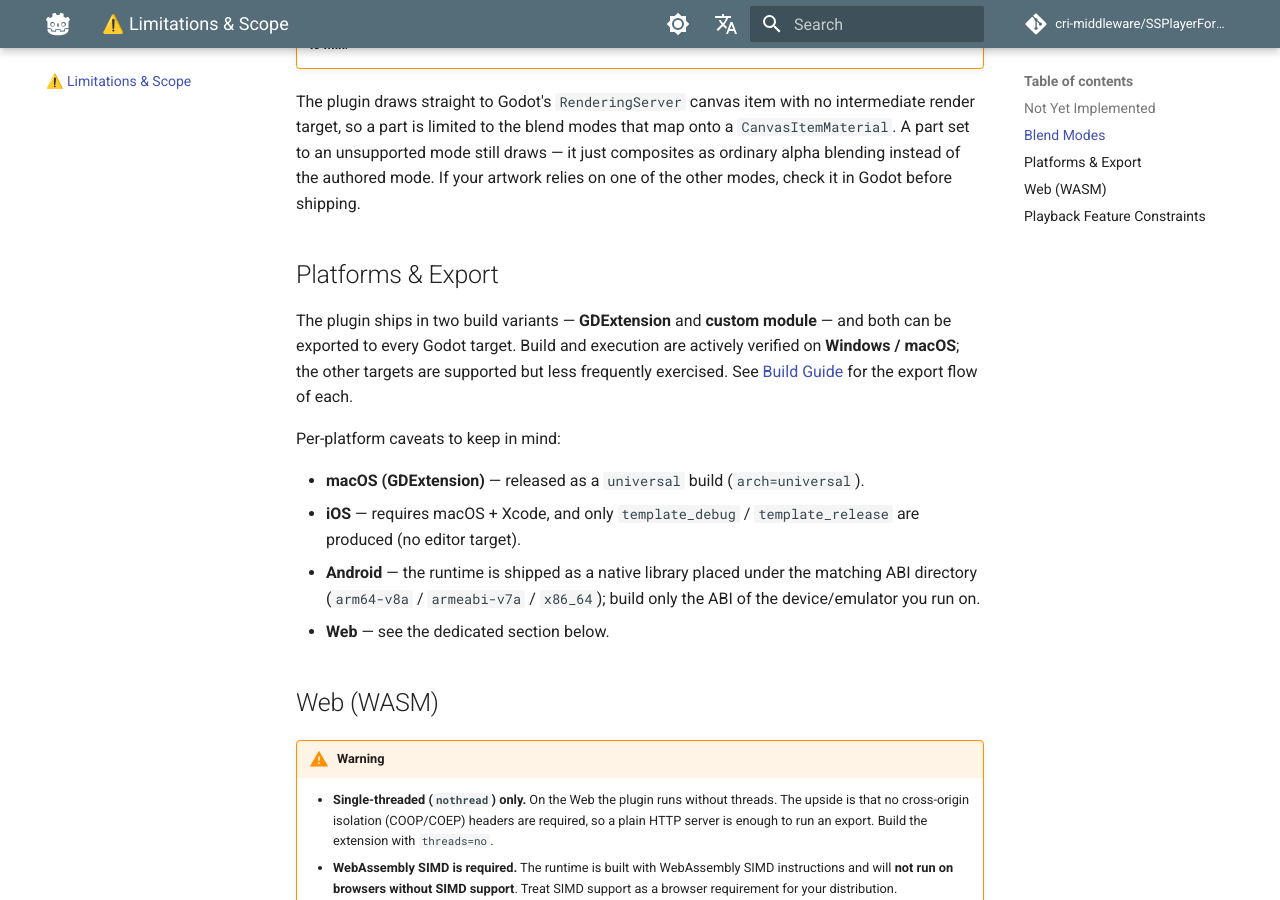
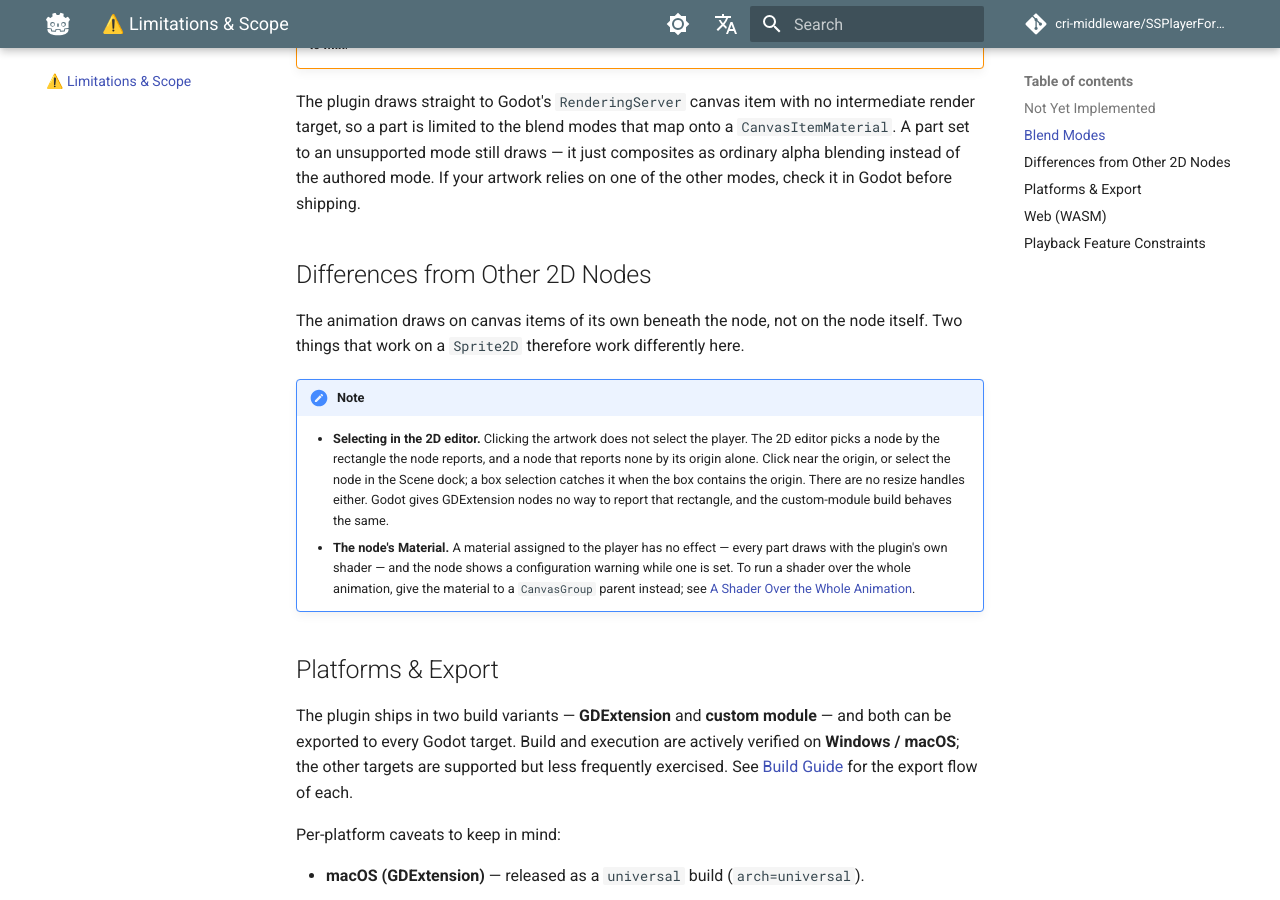
Before and after one commit to SpriteStudio/SSPlayerForGodot, an MkDocs documentation site: the page built from docs/en/limitations.md, in a window 1280 px wide and 900 px high, scrolled down 923 px. Built offline with MkDocs 1.6.1 and Material for MkDocs 9.7.7, drawn with Linux system fonts in a browser that asks for light colours; comment, search, counter and statistics services are not loaded.

Commit message:
docs: say how the player differs from other 2D nodes in selection and material
Two things that work on a Sprite2D work differently on
SpriteStudioPlayer2D, because the animation draws on canvas items of its
own beneath the node, and limitations.md said nothing about either.

- The 2D editor picks a node by the rectangle the node reports, and one
  that reports none by its origin alone, so clicking the artwork does
  not select the player and there are no resize handles. Godot gives
  GDExtension nodes no way to report the rectangle, and the module
  build behaves the same.
- A material assigned to the node has no effect. This points at the
  CanvasGroup recipe in tips.md and at the configuration warning #370
  added.

```diff
--- a/docs/en/limitations.md
+++ b/docs/en/limitations.md
@@ -19,6 +19,14 @@ Both part types still occupy their place in the draw order, so an animation that
 > Of SpriteStudio's twelve part blend (mixing) modes, four are honored — **Mix**, **Multiply**, **Add**, and **Subtract** — and **Mulalpha** and **Mul2** draw as **Multiply**. The other six — **Screen**, **Exclusion**, **Invert**, **Div2**, **Screen2**, **Overlay2** — fall back to **Mix**.
 
 The plugin draws straight to Godot's `RenderingServer` canvas item with no intermediate render target, so a part is limited to the blend modes that map onto a `CanvasItemMaterial`. A part set to an unsupported mode still draws — it just composites as ordinary alpha blending instead of the authored mode. If your artwork relies on one of the other modes, check it in Godot before shipping.
+
+## Differences from Other 2D Nodes
+
+The animation draws on canvas items of its own beneath the node, not on the node itself. Two things that work on a `Sprite2D` therefore work differently here.
+
+> [!NOTE]
+> - **Selecting in the 2D editor.** Clicking the artwork does not select the player. The 2D editor picks a node by the rectangle the node reports, and a node that reports none by its origin alone. Click near the origin, or select the node in the Scene dock; a box selection catches it when the box contains the origin. There are no resize handles either. Godot gives GDExtension nodes no way to report that rectangle, and the custom-module build behaves the same.
+> - **The node's Material.** A material assigned to the player has no effect — every part draws with the plugin's own shader — and the node shows a configuration warning while one is set. To run a shader over the whole animation, give the material to a `CanvasGroup` parent instead; see [A Shader Over the Whole Animation](workflow/tips.md#a-shader-over-the-whole-animation).
 
 ## Platforms & Export
 
```
Also changed, not shown: docs/ja/limitations.md (+8 -0 lines).
